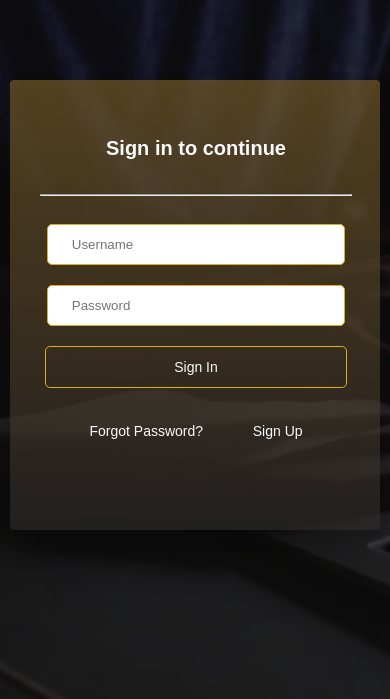
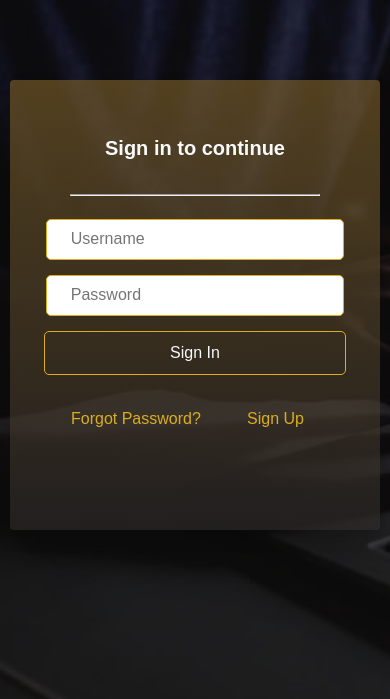
Before and after one commit to ProDeveloper-1/Web, a PHP site: page / in a window 390 px wide. Shown: the part 71-770 px from the top of the page. Run offline with PHP 8.4, Linux system fonts and the light colour scheme; some web fonts are replaced.

Commit message:
Forms modified

```diff
--- a/Prosoft/assets/css/index.css
+++ b/Prosoft/assets/css/index.css
@@ -276,10 +276,21 @@
 }
 
 .hero #reg {
+    margin-top: 75px;
     display: none;
-    height: 480px;
+    height: 570px;
     animation: zoom 1s alternate;
 }
+
+/* Media Query */
+
+@media only screen and (max-width: 576px) {
+    .hero #reg {
+        margin-top: 55px;
+    }
+}
+
+/* End Query */
 
 @keyframes zoom {
     0% {
@@ -358,6 +369,10 @@
     padding: 40px;
 }
 
+::placeholder {
+    font-size: 16px;
+}
+
 .hero form h4 {
     text-align: center;
     font-size: 20px;
@@ -367,7 +382,21 @@
 .hero form a {
     text-decoration: none;
     color: #f8f9fa;
-    font-size: 14px;
+    font-size: 16px;
+}
+
+.hero #reg #check {
+    padding: 0px 0px;
+    margin: 0 8px;
+    margin-top: 20px;
+    border: none;
+}
+
+.hero #reg p {
+    font-size: 16px;
+    color: #f8f9fa;
+    margin-top: -15px;
+    margin-left: 30px;
 }
 
 .hero hr {
@@ -375,10 +404,71 @@
     width: 100%;
 }
 
+/* Media Query */
+
+@media only screen and (max-width: 1400px) {
+    .hero #reg #check {
+        padding: 0px 0px;
+        margin: 0 18px;
+        margin-top: 20px;
+        border: none;
+    }
+    .hero #reg p {
+        font-size: 16px;
+        color: #f8f9fa;
+        margin-top: -15px;
+        margin-left: 40px;
+    }
+    .hero hr {
+        background: #daae1f;
+        width: 85%;
+    }
+}
+
+@media only screen and (max-width: 1024px) {
+    .hero #reg #check {
+        padding: 0px 0px;
+        margin: 0 43px;
+        margin-top: 20px;
+        border: none;
+    }
+    .hero #reg p {
+        font-size: 16px;
+        color: #f8f9fa;
+        margin-top: -15px;
+        margin-left: 65px;
+    }
+    .hero hr {
+        background: #daae1f;
+        width: 85%;
+    }
+}
+
+@media only screen and (max-width: 576px) {
+    .hero #reg #check {
+        padding: 0px 0px;
+        margin: 0 8px;
+        margin-top: 20px;
+        border: none;
+    }
+    .hero #reg p {
+        font-size: 16px;
+        color: #f8f9fa;
+        margin-top: -15px;
+        margin-left: 30px;
+    }
+    .hero hr {
+        background: #daae1f;
+        width: 80%;
+    }
+}
+
+/* End Query */
+
 .hero input {
     padding: 12px 24px;
     margin: 0 auto;
-    margin-top: 20px;
+    margin-top: 15px;
     border: none;
     border: 1px solid #daae1f;
     border-radius: 5px;
@@ -393,7 +483,7 @@
     background: transparent;
     color: #f8f9fa;
     border: 1px solid #daae1f;
-    font-size: 14px;
+    font-size: 16px;
     transition: all .5s;
 }
 
@@ -403,13 +493,22 @@
     color: #000;
 }
 
+.hero #reg input[type=submit] {
+    margin-top: 5px;
+}
+
 .hero .forgot {
     display: flex;
-    justify-content: space-between;
+    justify-content: center;
     flex-flow: wrap row;
     margin-top: 20px;
 }
 
+.forgot a#sign-in {
+    margin: 0 15px;
+    color: #daae1f;
+    font-size: 16px;
+}
 
 .hero .p-recovery {
     display: flex;
@@ -418,11 +517,23 @@
     margin-top: 20px;
 }
 
+.p-recovery a#sign-in-2 {
+    color: #daae1f;
+    font-size: 16px;
+}
+
 .hero .account {
     display: flex;
     justify-content: center;
     flex-flow: wrap row;
     margin-top: 20px;
+    color: #f8f9fa;
+}
+
+.account a#sign-up {
+    margin: 0 15px;
+    color: #daae1f;
+    font-size: 16px;
 }
 
 /* Media Query */
--- a/Prosoft/index.html
+++ b/Prosoft/index.html
@@ -69,7 +69,7 @@
                                     onfocus="foCus_1();">
                                 <input type="submit" value="Sign In">
                                 <div class="forgot">
-                                    <a href="#" onclick="form1();">Forgot Password?</a>
+                                    <a href="#" onclick="form1();"><span>Forgot Password?</span></a>
                                     <a href="#" id="sign-in" onclick="form();">Sign Up</a>
                                 </div>
                             </form>
@@ -81,22 +81,30 @@
                                 <input type="email" name="email" id="email" placeholder="Email Address" required>
                                 <input type="submit" value="Recover Password">
                                 <div class="p-recovery">
-                                    <a href="#" id="sign-in" onclick="form2();">Sign In</a>
+                                    <a href="#" id="sign-in-2" onclick="form2();">Sign In</a>
                                 </div>
                             </form>
                         </div>
                         <div class="card" id="reg">
                             <form action="#" method="post">
-                                <h4>Create an account</h4>
+                                <h4>Create Account</h4>
                                 <hr>
                                 <input type="text" name="username" id="username" placeholder="Username" required
                                     onfocus="foCus();">
                                 <input type="email" name="email" id="email" placeholder="Email Address" required>
                                 <input type="password" name="password" id="password" placeholder="Password" required
                                     onfocus="foCus_1();">
-                                <input type="submit" value="Create Account">
+                                <input type="password" name="password2" id="password2" placeholder="Confirm Password"
+                                    required>
+                                <input type="checkbox" name="check" id="check">
+                                <p>
+                                    I agree the <a href="#" target="_blank" rel="noopener noreferrer"><span> Terms of
+                                            Use </span></a> &amp; <a href="#" target="_blank"
+                                        rel="noopener noreferrer"><span>Privacy Policy</span></a>
+                                </p>
+                                <input type="submit" value="Sign Up">
                                 <div class="account">
-                                    <a href="#" id="sign-up" onclick="form3();">Already have account?</a>
+                                    Already have an account ? <a href="#" id="sign-up" onclick="form3();">Sign In</a>
                                 </div>
                             </form>
                         </div>
```
